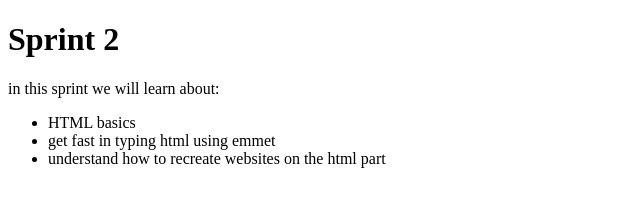
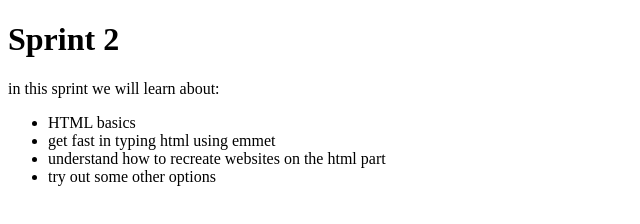
Before and after one commit to Joslunel/spring2019-sprint2, a plain HTML site: page index.html in a window 1280 px wide. Shown: the whole page, without its empty margins (0-640 px from the left). Drawn offline with Linux system fonts and the light colour scheme.

Commit message:
Update index.html

```diff
--- a/index.html
+++ b/index.html
@@ -13,6 +13,7 @@
     <li>HTML basics</li>
     <li>get fast in typing html using emmet</li>
     <li>understand how to recreate websites on the html part</li>
+    <li>try out some other options</li>
   </ul>
 
 </body>
```
